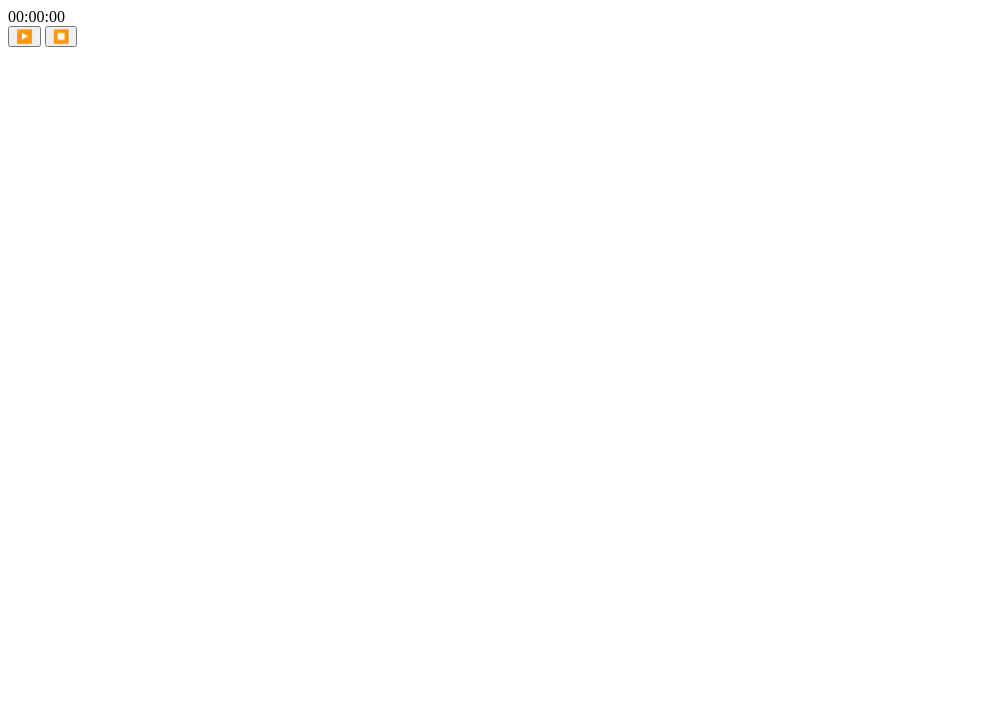
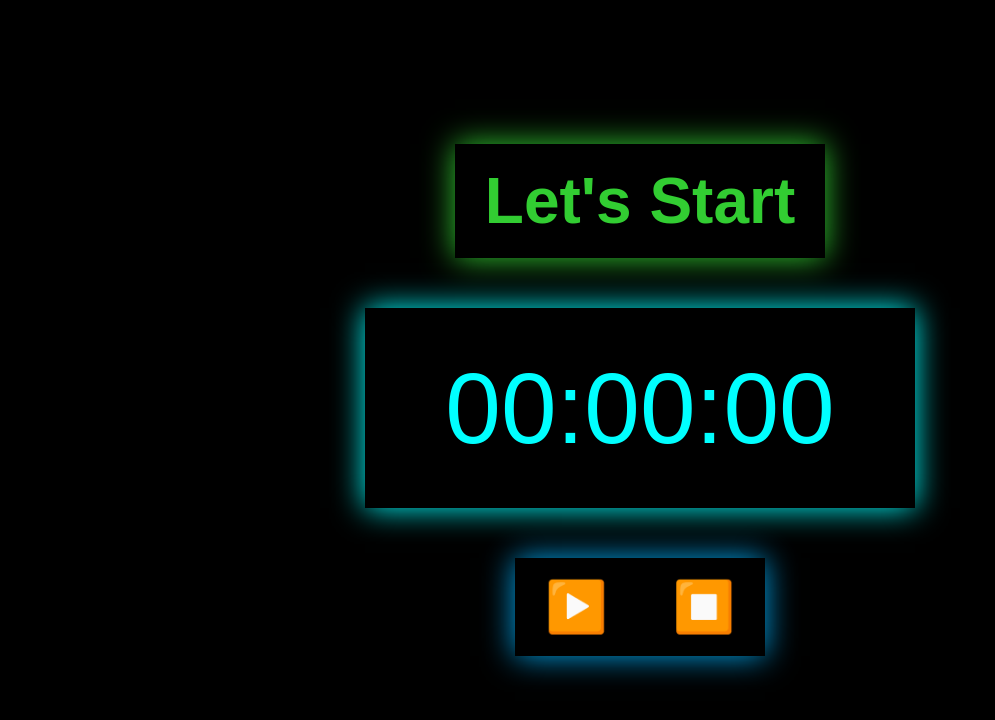
Before and after one commit to gokcekemaloglu/Stopwatch, a plain HTML site: page index.html in a window 1280 px wide. Shown: the whole page, without its empty margins (0-995 px from the left). Drawn offline with Linux system fonts and the light colour scheme.

Commit message:
Updated index.html and style.css files: added container and buttons divs, modified layout and styling, and added hover effects to buttons.

```diff
--- a/index.html
+++ b/index.html
@@ -8,14 +8,19 @@
 </head>
 <body>
 
-    <div id="stopwatch">
+    <div class="container">
+        <h1>Let's Start</h1>
+        <div id="stopwatch">
         00:00:00
+        </div>
+
+        <div class="buttons">
+            <button id="start-stop">▶️</button>
+            <button id="reset">⏹️</button>
+        </div>
     </div>
 
-    <div class="buttons">
-        <button id="start-stop">▶️</button>
-        <button id="reset">⏹️</button>
-    </div>
+
 
 
     <script src="stopwatch.js"></script>
--- a/style.css
+++ b/style.css
@@ -0,0 +1,83 @@
+*{
+    margin: 0;
+    padding: 0;
+    box-sizing: border-box;
+}
+
+body{
+    background-color: black;
+    display: flex;
+    justify-content: center;
+    align-items: center;
+    height: 100vh;
+    font-family: 'DS-Digital', sans-serif;
+}
+
+.container{
+    display: flex;
+    flex-direction: column;
+    justify-content: center;
+    align-items: center;
+    text-align: center;
+    font-size: 2rem;
+    color: #32CD32;
+
+}
+
+h1{
+    margin-bottom: 50px;
+    padding: 20px 30px;
+    box-shadow: 0 0 30px;
+}
+
+#stopwatch{
+    color: #0ff;
+    font-size: 100px;
+    box-shadow: 0 0 30px;
+    height: 200px;
+    width: 550px;
+    display: flex;
+    align-items: center;
+    justify-content: center;
+}
+
+.buttons{
+    display: flex;
+    justify-content: space-between;
+    text-align: center;
+    width: 250px;
+    margin-top: 50px;
+    box-shadow: 0 0 30px;
+    padding: 20px 30px;
+    color: #00A6ED;
+}
+
+#start-stop{
+    background-color: black;
+    border: none;
+    color: black;
+    font-size: 50px;
+    padding: 0;
+}
+
+#reset{
+    background-color: black;
+    color: black;
+    border: none;
+    font-size: 50px;
+    padding: 0;
+
+    /* line-height: 10px; */
+}
+
+#start-stop:hover{
+    box-shadow: 0 0 10px #00A6ED;
+    border-radius: 10px;
+    padding-bottom: 3px;
+}
+
+#reset:hover{
+    box-shadow: 0 0 10px #00A6ED;
+    border-radius: 10px;
+    padding-bottom: 3px;
+}
```
